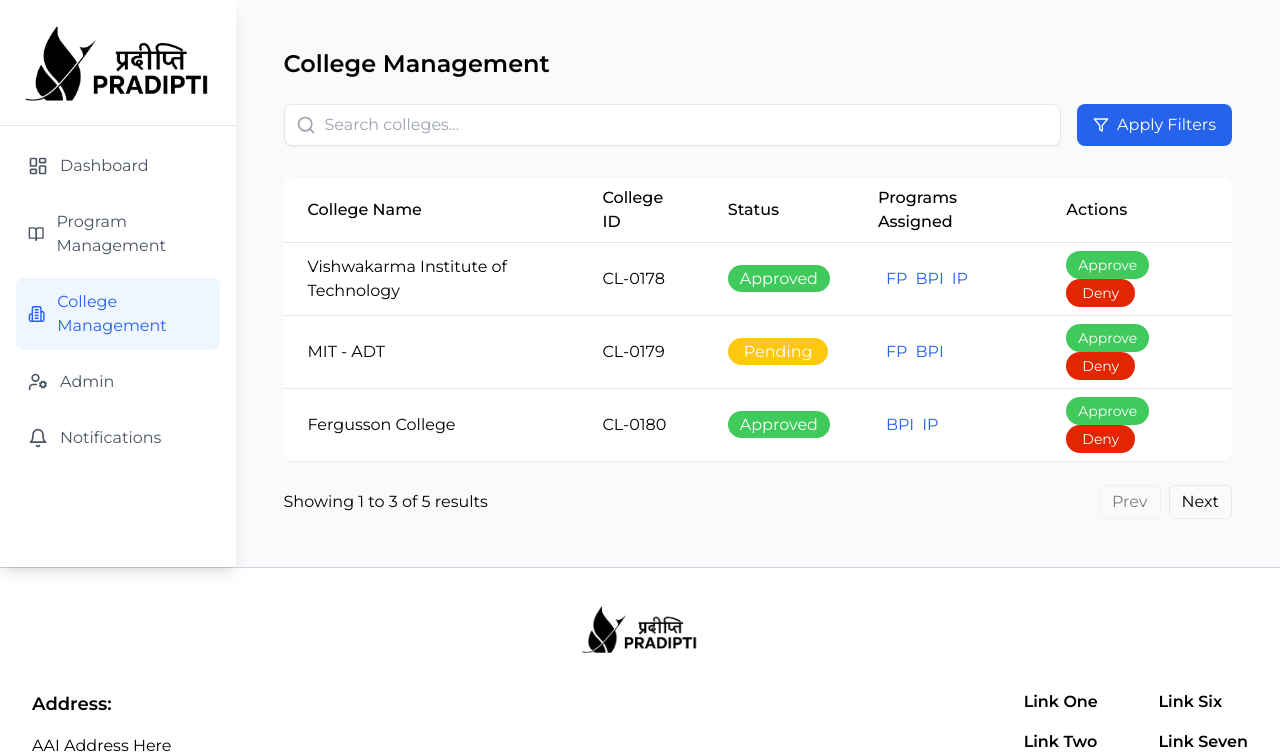
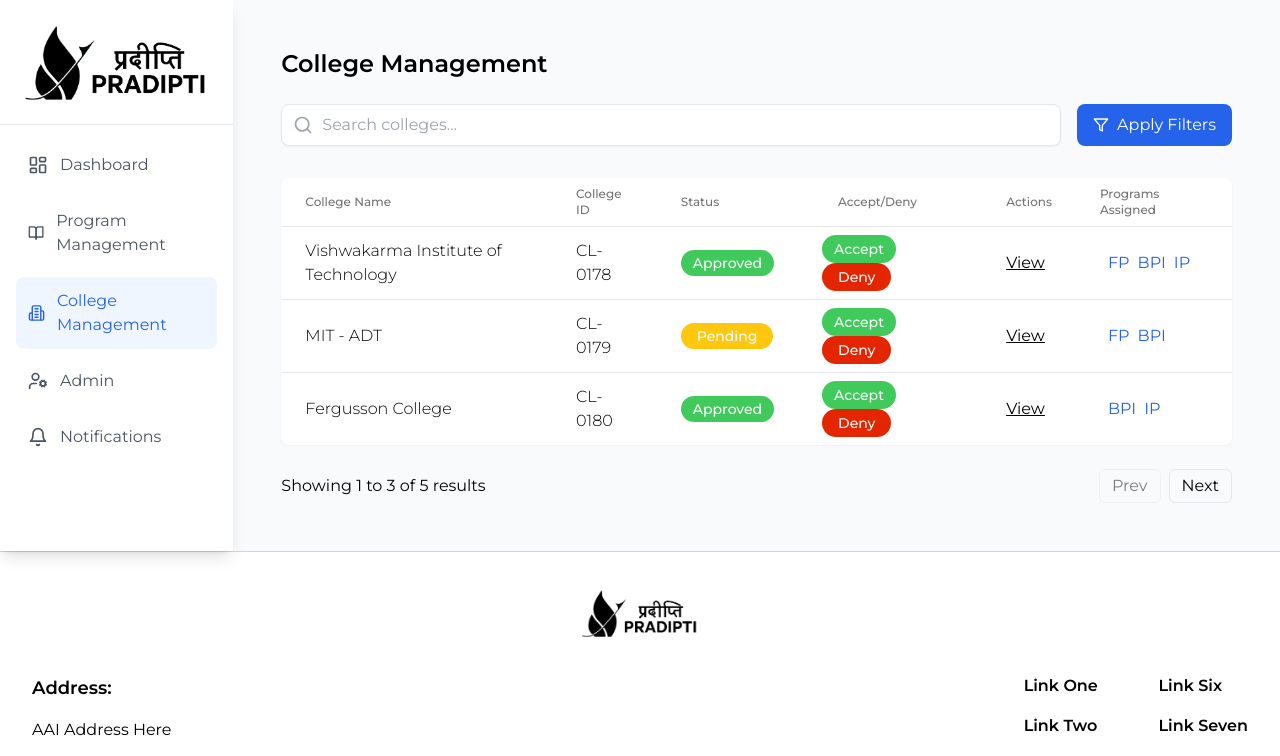
Before and after one commit to arya2004/Pradipti-Portal, a React (Vite) app in the folder client/: page /college-management in a window 1280 px wide. Shown: the top 756 px of the page. Built offline with nearby package versions, Linux system fonts and the light colour scheme.

Commit message:
adds route to college details page

```diff
--- a/client/src/pages/CollegeManagement.jsx
+++ b/client/src/pages/CollegeManagement.jsx
@@ -1,7 +1,7 @@
 import React, { useState, useEffect } from "react";
 import { Search, Filter } from "lucide-react";
 import { mockColleges, updateCollegeStatus } from "../api/mockData";
-import LatestNotification from "../components/LatestNotfication";
+import { useNavigate } from "react-router-dom";
 
 export function CollegeManagement() {
   const [searchTerm, setSearchTerm] = useState("");
@@ -10,6 +10,7 @@ export function CollegeManagement() {
   const [currentPage, setCurrentPage] = useState(1);
   const [showFilters, setShowFilters] = useState(false);
   const [selectedPrograms, setSelectedPrograms] = useState([]);
+  const navigate = useNavigate();
   const itemsPerPage = 3;
 
   const availablePrograms = ["FP", "BPI", "IP"];
@@ -22,6 +23,9 @@ export function CollegeManagement() {
   const handleSearch = (term) => {
     setSearchTerm(term);
     applyFilters(term, selectedPrograms);
+  };
+  const handleView = () => {
+    navigate(`/college-details`);
   };
 
   const toggleProgram = (program) => {
@@ -144,22 +148,27 @@ export function CollegeManagement() {
       <div className="bg-white rounded-lg shadow-sm">
         <table className="w-full">
           <thead>
-            <tr className="font-montserrat text-left">
+            <tr className="font-montserrat text-left text-faintGray text-xs">
               <th className="py-2 px-6 font-medium">College Name</th>
               <th className="py-2 px-6 font-medium">College ID</th>
               <th className="py-2 px-6 font-medium">Status</th>
+              <th className="py-2 px-10 font-medium">Accept/Deny</th>
+              <th className="py-2 px-6 font-medium">Actions</th>
               <th className="py-2 px-6 font-medium">Programs Assigned</th>
-              <th className="py-2 px-6 font-medium">Actions</th>
             </tr>
           </thead>
           <tbody>
             {currentPageData.map((college) => (
               <tr key={college.id} className="border-t">
-                <td className="font-montserrat py-2 px-6">{college.name}</td>
-                <td className="font-montserrat py-2 px-6">{college.id}</td>
-                <td className="font-montserrat py-2 px-6">
+                <td className="font-montserrat py-2 px-6 text-black text-base font-light">
+                  {college.name}
+                </td>
+                <td className="font-montserrat py-2 px-6 text-black text-base font-light">
+                  {college.id}
+                </td>
+                <td className="font-montserrat font-medium text-sm py-2 px-6">
                   <span
-                    className={`font-montserrat rounded-full ${
+                    className={`rounded-full ${
                       college.status === "Approved"
                         ? "px-3 py-1 bg-myGreen text-white"
                         : college.status === "Rejected"
@@ -170,15 +179,13 @@ export function CollegeManagement() {
                     {college.status}
                   </span>
                 </td>
-                <td className="font-montserrat py-2 px-6">
-                  {college.programs.map(getProgramBadge)}
-                </td>
-                <td className="font-montserrat py-2 px-6">
+
+                <td className="font-montserrat py-2 px-6 font-medium text-sm">
                   <button
                     className="font-montserrat px-3 py-1 bg-myGreen text-white rounded-full text-sm mr-2"
                     onClick={() => handleStatusChange(college.id, "Approved")}
                   >
-                    Approve
+                    Accept
                   </button>
                   <button
                     className="font-montserrat px-4 py-1 bg-myRed text-white rounded-full text-sm"
@@ -186,6 +193,14 @@ export function CollegeManagement() {
                   >
                     Deny
                   </button>
+                </td>
+                <td className="font-montserrat py-2 px-6">
+                  <button onClick={() => handleView()} className="underline">
+                    View
+                  </button>
+                </td>
+                <td className="font-montserrat py-2 px-6">
+                  {college.programs.map(getProgramBadge)}
                 </td>
               </tr>
             ))}
```
